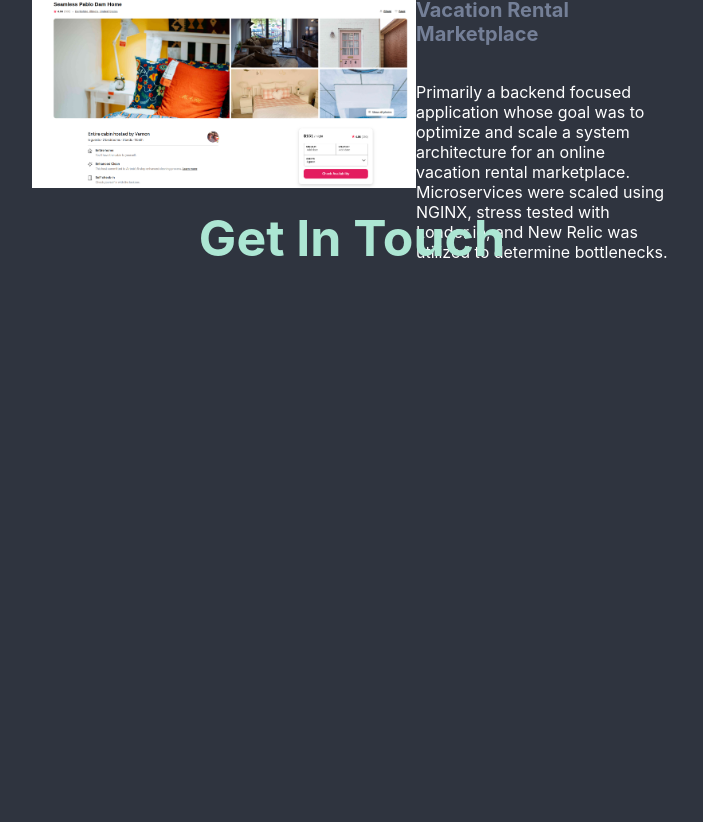
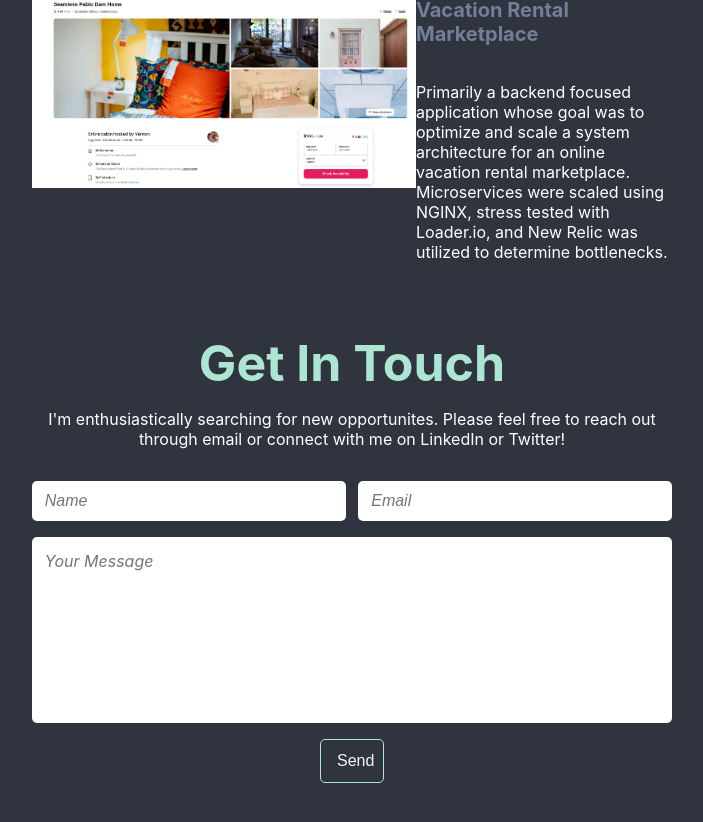
Before and after one commit to meekoder/meekoder.github.io, a React (Create React App) app: page / in a window 1280 px wide. Shown: the part 2878-3700 px from the top of the page, without its empty margins (288-991 px from the left). Built offline with nearby package versions, Linux system fonts and the light colour scheme.

Commit message:
added contact form

```diff
--- a/src/Contact.js
+++ b/src/Contact.js
@@ -4,17 +4,93 @@ import styled from 'styled-components';
 const Main = styled.div`
   width: 50%;
   height: 100vh;
+  display: flex;
+  flex-direction: column;
+  justify-content: center;
+  align-items: center;
 `;
 
 const StyledDiv = styled.div`
   display: flex;
+  flex-direction: column;
   justify-content: center;
+  align-items: center;
 `;
 
 const Title = styled.p`
   color: #ace6d3;
   font-size: 50px;
   font-weight: bold;
+  margin: 0;
+`;
+
+const Text = styled.p`
+  text-align: center;
+`;
+
+const Form = styled.form`
+  display: flex;
+  width:  100%;
+  flex-direction: column;
+  justify-content: center;
+  align-items: center;
+`;
+
+const NameEmail = styled.div`
+  width: 100%;
+  display: flex;
+  justify-content: space-between;
+  margin: 1em;
+`;
+
+const Input = styled.input`
+  font-style: italic;
+  font-size: 1em;
+  border-radius: 5px;
+  outline: none;
+  padding: 0 2%;
+  height: 40px;
+  width: 45%;
+  line-height: 40px;
+  border: 0;
+`;
+
+const Message = styled.textarea`
+  font-family: inherit;
+  font-style: italic;
+  font-size: 1em;
+  border: 0;
+  border-radius: 5px;
+  resize: none;
+  width: 96%;
+  height: 10em;
+  padding: 2%;
+  line-height: 1.4em;
+  outline: none;
+  overflow: auto;
+  margin-bottom: 1em;
+`;
+
+const Send = styled.button`
+  width: 10%;
+  cursor: pointer;
+  border: 1px solid #ace6d3;
+  border-radius: 5px;
+  padding: 0.75rem 1rem;
+  color: #f3f4f5;
+  font-size: 16px;
+  background-color: transparent;
+  &:hover,
+  &:focus,
+  &:active {
+    background-color: #596277;
+    color: #ace6d3;
+    outline: none;
+    transition: color.2s cubic-bezier(.3,0,.45,1), background-color .2s cubic-bezier(.3,0,.45,1);
+  }
+  &:after {
+    display: none !important;
+  }
 `;
 
 const Contact = () => {
@@ -22,7 +98,16 @@ const Contact = () => {
     <Main id="contact">
       <StyledDiv>
         <Title>Get In Touch</Title>
+        <Text>I'm enthusiastically searching for new opportunites. Please feel free to reach out through email or connect with me on LinkedIn or Twitter!</Text>
       </StyledDiv>
+      <Form method="POST">
+        <NameEmail>
+          <Input type="text" placeholder="Name" />
+          <Input type="email" placeholder="Email" />
+        </NameEmail>
+        <Message placeholder="Your Message"></Message>
+      </Form>
+      <Send type="submit">Send</Send>
     </Main>
   );
 };
```
